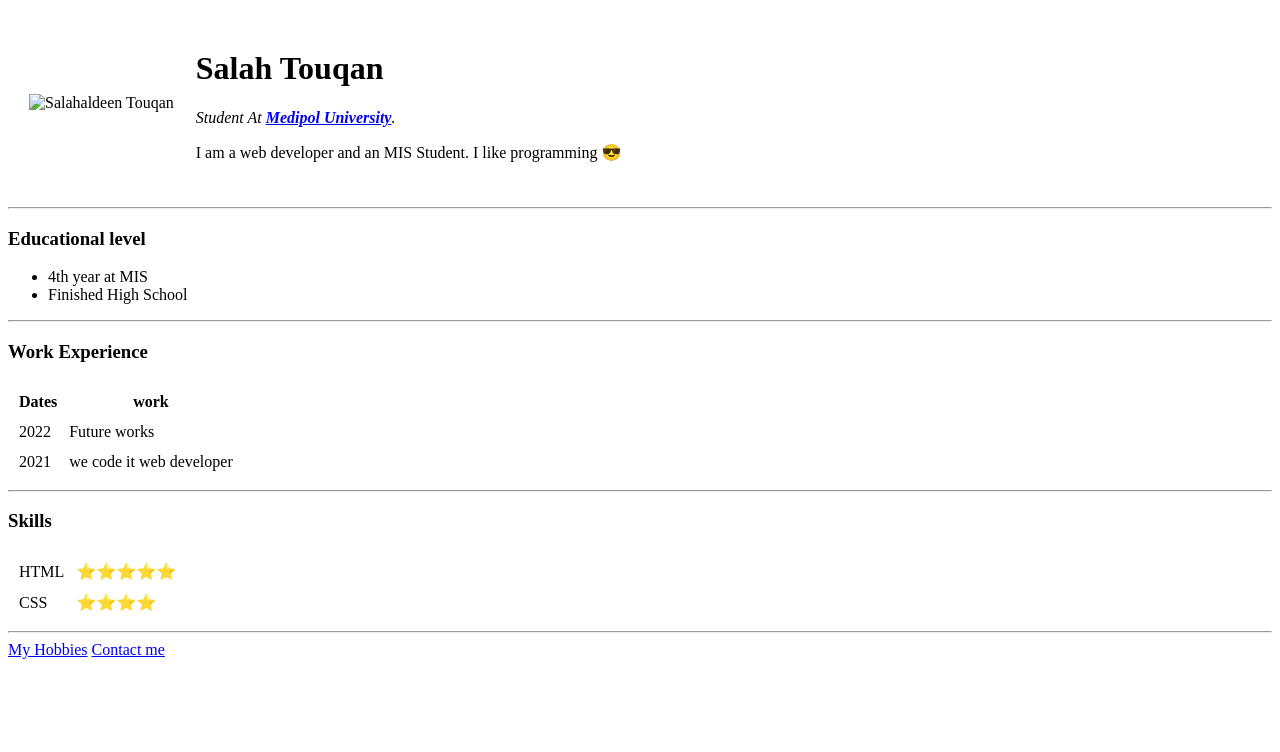
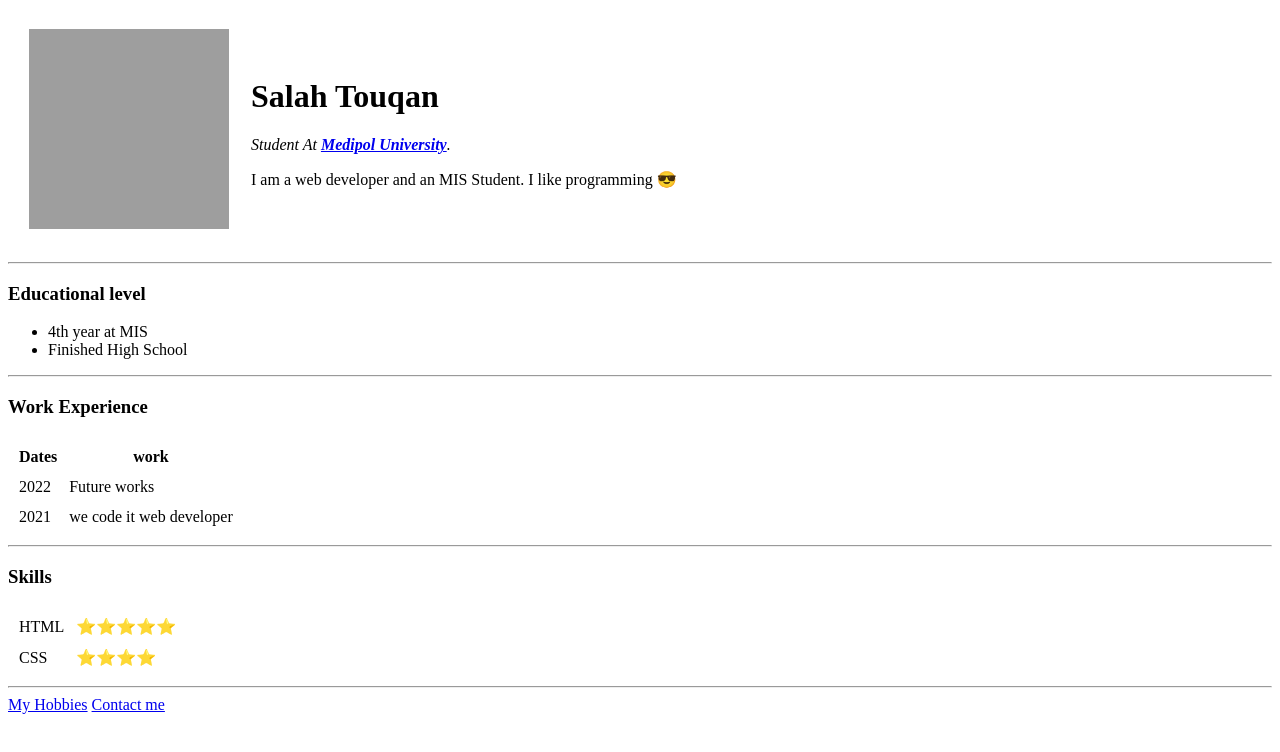
Before and after one commit to SalahTouqan/cv, a plain HTML site: page index.html in a window 1280 px wide. Drawn offline with Linux system fonts and the light colour scheme; the site is published under a folder, as on GitHub Pages, so addresses that start at the root find nothing.

Commit message:
Update index.html

```diff
--- a/index.html
+++ b/index.html
@@ -11,7 +11,7 @@
     <!--you can use css instead of this part but because it is based on HTML only-->
     <table cellspacing="20">
         <tr>
-            <td ><img src="/images/Personal Photo.png" width="200" height="200" alt="Salahaldeen Touqan"></td>
+            <td ><img src="images/Personal Photo.png" width="200" height="200" alt="Salahaldeen Touqan"></td>
             <td>
                 <h1>Salah Touqan</h1>
                 <p><em>Student At <strong><a href="https://www.medipol.edu.tr/en"> Medipol University</strong></a>.</em></p>
```
